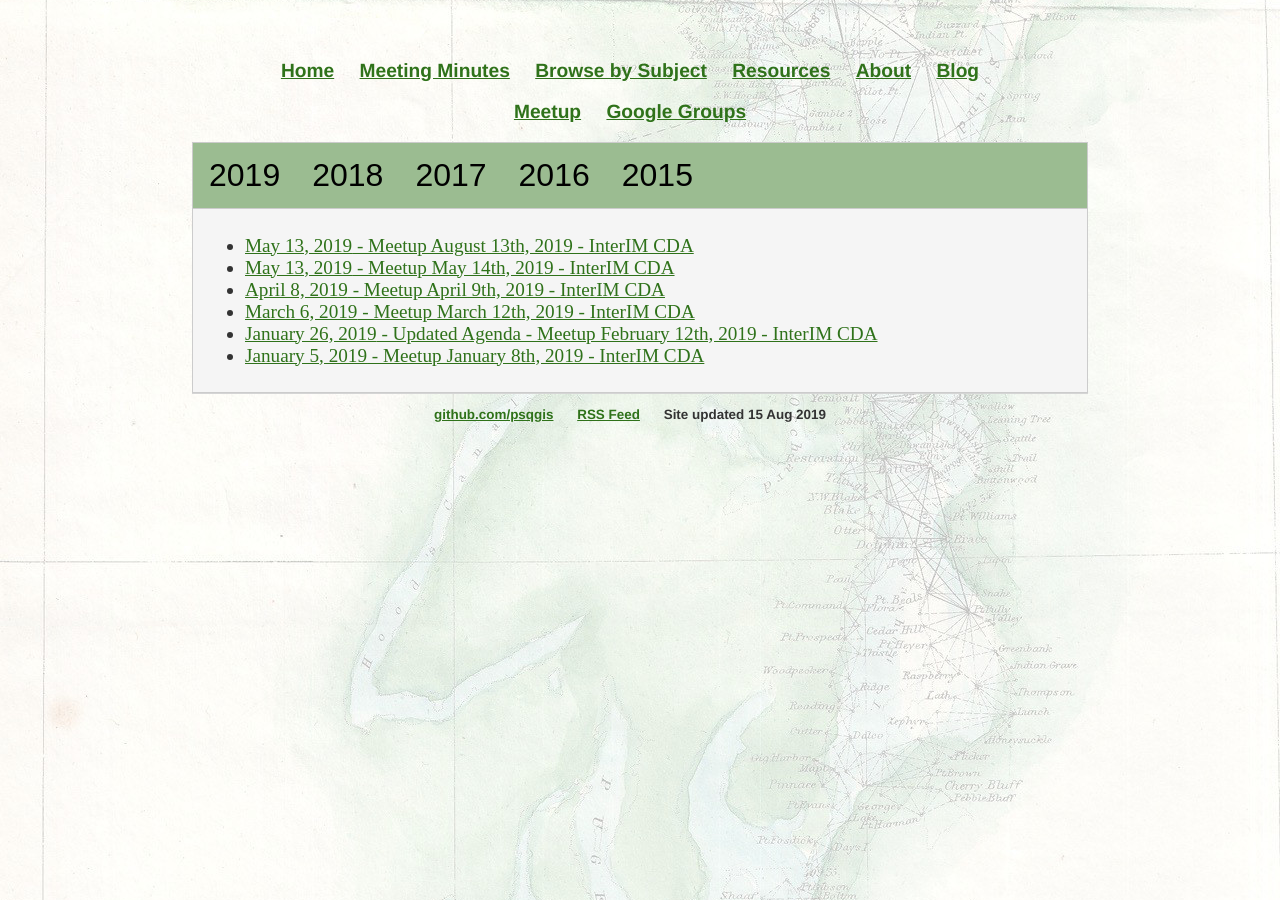
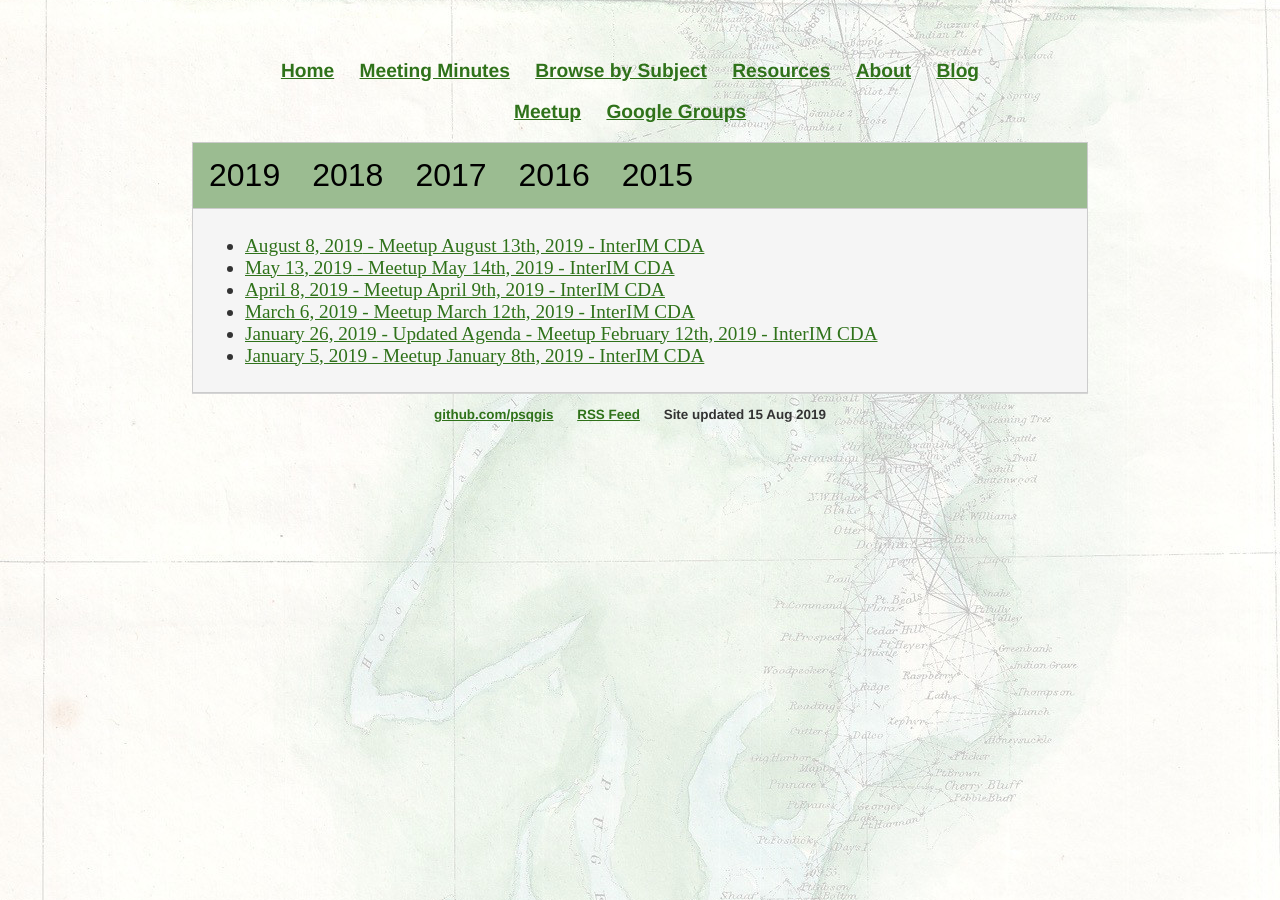
Before and after one commit to psqgis/psqgis.github.io, a Jekyll site: the page built from blog/index.html, in a window 1280 px wide. Built offline with Jekyll 4.4.1, drawn with Linux system fonts in a browser that asks for light colours.

Commit message:
Fix date for August Meeting blog post

```diff
--- a/_posts/2019-08-13-Meetup-August-13.md
+++ b/_posts/2019-08-13-Meetup-August-13.md
@@ -1,7 +1,7 @@
 ---
 layout: post
 title: "Meetup August 13th, 2019 - InterIM CDA"
-date: 2019-05-13
+date: 2019-08-08
 schedule: 2019-08-13T18:00:00.0-7
 ---
 ## [Our Monthly Meeting](https://www.meetup.com/Puget-Sound-QGIS-Users-Group/events/gkjkpqyzlbrb/)
```
